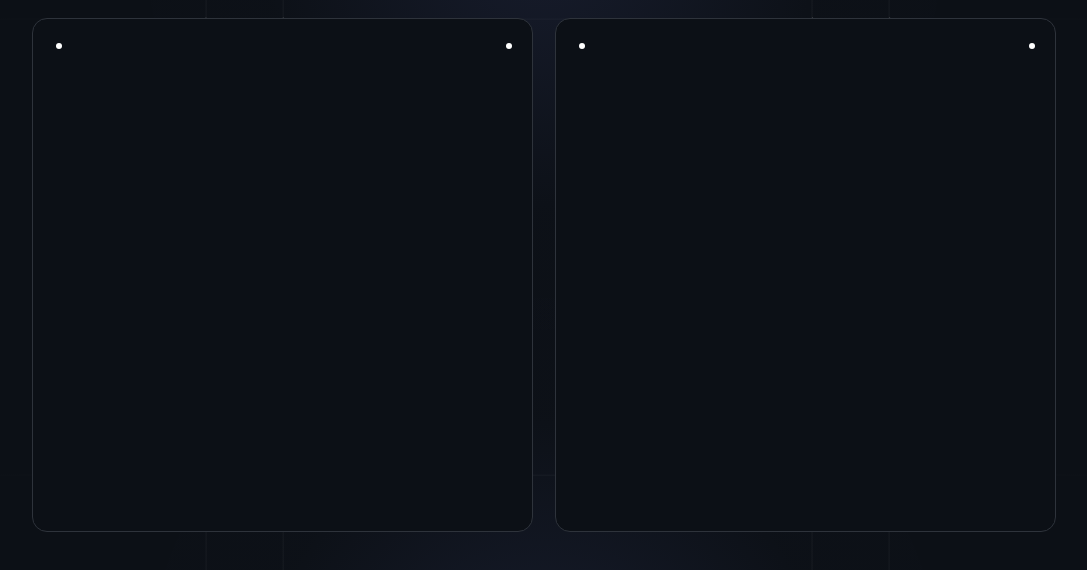
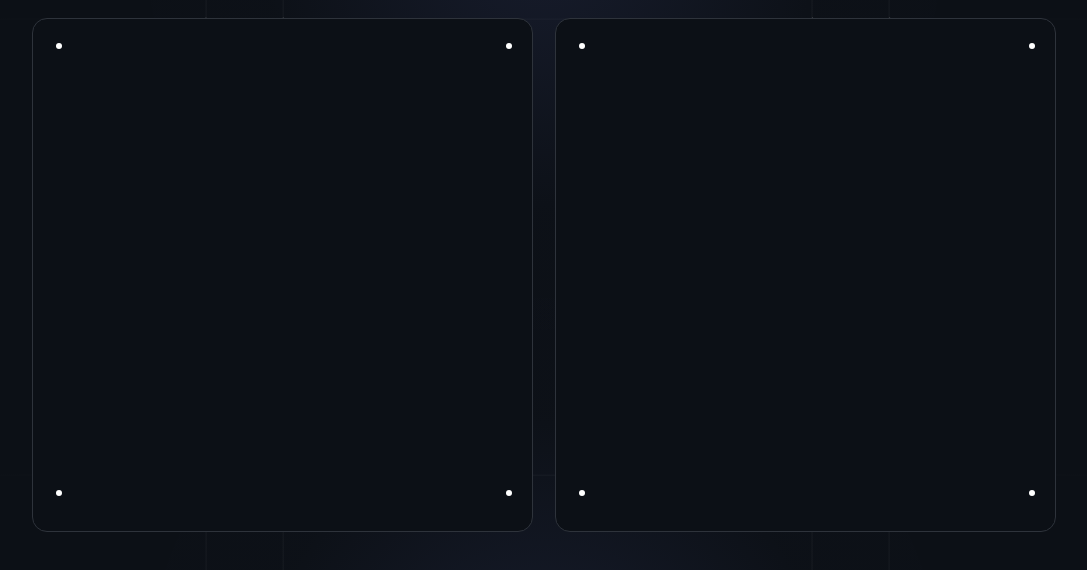
Before and after one commit to WillCBurroughs/bcsolutions, a React (Create React App) app: page / in a window 1280 px wide. Shown: the part 1982-2552 px from the top of the page, without its empty margins (96-1183 px from the left). Built offline with nearby package versions, Linux system fonts and the light colour scheme.

Commit message:
Adding bottom decoration

```diff
--- a/src/index.css
+++ b/src/index.css
@@ -414,3 +414,25 @@ code {
   background-color: white;
   border-radius: 50%;
 }
+
+.bottomMemberDecorations {
+  position: absolute;
+  top: calc(40vw - 20px);
+  transform: translateX(23px);
+  width: calc(38vw - 30px) ;
+  height: 30px;
+  display: flex;
+  justify-content: space-between;
+}
+
+.bottomLeftMemberDecoration, .bottomRightMemberDecoration {
+  width: 6px;
+  height: 6px;
+  position: relative;
+  background-color: white;
+  border-radius: 50%;
+}
+
+/* <div className="bottomMemberDecorations" id = {props.decorationID}>
+<div className="bottomLeftMemberDecoration"></div>
+<div className="bottomRightMemberDecoration"></div> */
```
